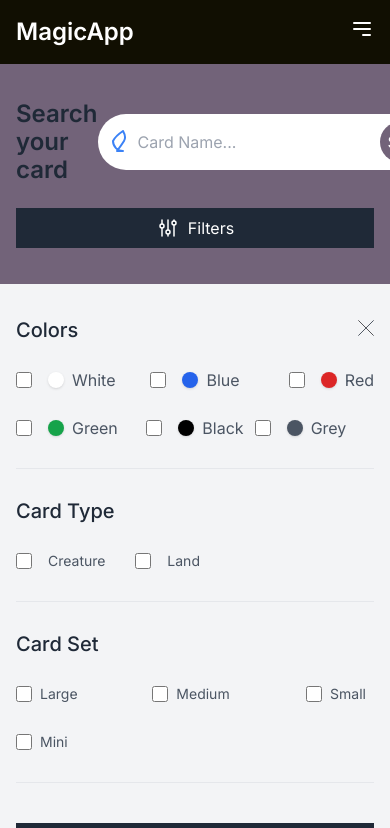
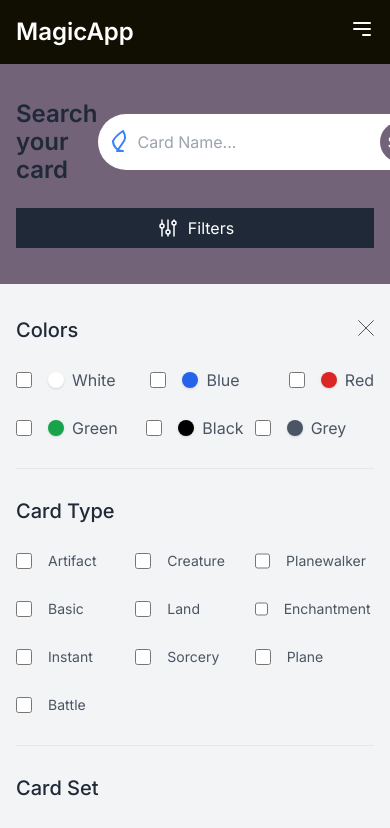
Before and after one commit to C0d3Drak3/MagicApp, a Next.js app in the folder client/: page / in a window 390 px wide. Shown: the top 828 px of the page. Built offline with nearby package versions, Linux system fonts and the light colour scheme; no server answers.

Commit message:
filterTypesAdded

```diff
--- a/client/src/app/filters/filtersTuk.tsx
+++ b/client/src/app/filters/filtersTuk.tsx
@@ -1,5 +1,7 @@
 "use client";
-import React, { useState } from "react";
+import React, { useState, useEffect } from "react";
+import axios from "axios";
+import SetData from "../types/sets";
 
 const Filter1 = () => {
   const [searchTerm, setSearchTerm] = useState("");
@@ -13,36 +15,35 @@ const Filter1 = () => {
     grey: false,
     creature: false,
     land: false,
-    leather: false,
-    cotton: false,
-    fabric: false,
-    crocodile: false,
-    wool: false,
-    large: false,
-    medium: false,
-    small: false,
-    mini: false,
+    enchantment: false,
+    planewalker: false,
+    artifact: false,
+    basic: false,
+    instant: false,
+    sorcery: false,
+    plane: false,
+    battle: false,
   });
 
-  const {
-    white,
-    blue,
-    red,
-    green,
-    black,
-    grey,
-    creature,
-    land,
-    leather,
-    cotton,
-    fabric,
-    crocodile,
-    wool,
-    large,
-    medium,
-    small,
-    mini,
-  } = check;
+  const { white, blue, red, green, black, grey } = check;
+
+  const [sets, setSets] = useState<SetData[]>([]); // Almacena los datos de los sets.
+  const [selectedSet, setSelectedSet] = useState(""); // Almacena el set seleccionado.
+
+  useEffect(() => {
+    axios
+      .get("https://api.scryfall.com/sets")
+      .then((response) => {
+        const setList: SetData[] = response.data.data.map((set: any) => ({
+          name: set.name,
+          code: set.code,
+        }));
+        setSets(setList);
+      })
+      .catch((error) => {
+        console.error("Error al obtener los sets:", error);
+      });
+  }, []);
 
   const changeHandler = (e: React.ChangeEvent<HTMLInputElement>) => {
     setCheck({
@@ -61,22 +62,31 @@ const Filter1 = () => {
       black: false,
       grey: false,
       creature: false,
+      planewalker: false,
+      artifact: false,
+      basic: false,
+      instant: false,
+      sorcery: false,
+      plane: false,
+      battle: false,
       land: false,
-      leather: false,
-      cotton: false,
-      fabric: false,
-      crocodile: false,
-      wool: false,
-      large: false,
-      medium: false,
-      small: false,
-      mini: false,
+      enchantment: false,
     });
+    console.log(selectedSet);
+    console.log(check);
   };
 
   const CardTypes = [
-    { id: "Creature", label: "Creature" },
-    { id: "Land", label: "Land" },
+    { id: "artifact", label: "Artifact" },
+    { id: "creature", label: "Creature" },
+    { id: "planewalker", label: "Planewalker" },
+    { id: "basic", label: "Basic" },
+    { id: "land", label: "Land" },
+    { id: "enchantment", label: "Enchantment" },
+    { id: "instant", label: "Instant" },
+    { id: "sorcery", label: "Sorcery" },
+    { id: "plane", label: "Plane" },
+    { id: "battle", label: "Battle" },
   ];
 
   const handleSearchChange = (e: React.ChangeEvent<HTMLInputElement>) => {
@@ -463,116 +473,8 @@ const Filter1 = () => {
                 </div>
               </div>
             ))}
-            {/*
-            <div className=" flex space-x-2 md:justify-center md:items-center items-center justify-start">
-              <input
-                className="w-4 h-4 mr-2"
-                type="checkbox"
-                id="Leather"
-                name="leather"
-                value="Leather"
-                checked={leather}
-                onChange={changeHandler}
-              />
-              <div className=" inline-block">
-                <div className=" flex space-x-6 justify-center items-center">
-                  <label
-                    className=" mr-2 text-sm leading-3 font-normal text-gray-600"
-                    htmlFor="Leather"
-                  >
-                    Leather
-                  </label>
-                </div>
-              </div>
-            </div>
-            <div className=" flex justify-center items-center">
-              <input
-                className="w-4 h-4 mr-2"
-                type="checkbox"
-                id="Cotton"
-                name="cotton"
-                value="Cotton"
-                checked={cotton}
-                onChange={changeHandler}
-              />
-              <div className=" inline-block">
-                <div className=" flex space-x-6 justify-center items-center">
-                  <label
-                    className=" mr-2 text-sm leading-3 font-normal text-gray-600"
-                    htmlFor="Cotton"
-                  >
-                    Cotton
-                  </label>
-                </div>
-              </div>
-            </div>
-            <div className=" flex space-x-2 md:justify-center md:items-center items-center justify-end">
-              <input
-                className="w-4 h-4 mr-2"
-                type="checkbox"
-                id="Fabric"
-                name="fabric"
-                value="Fabric"
-                checked={fabric}
-                onChange={changeHandler}
-              />
-              <div className=" inline-block">
-                <div className=" flex space-x-6 justify-center items-center">
-                  <label
-                    className=" mr-2 text-sm leading-3 font-normal text-gray-600"
-                    htmlFor="Fabric"
-                  >
-                    Fabric
-                  </label>
-                </div>
-              </div>
-            </div>
-            <div className=" flex space-x-2 md:justify-center md:items-center items-center justify-start">
-              <input
-                className="w-4 h-4 mr-2"
-                type="checkbox"
-                id="Crocodile"
-                name="crocodile"
-                value="Crocodile"
-                checked={crocodile}
-                onChange={changeHandler}
-              />
-              <div className=" inline-block">
-                <div className=" flex space-x-6 justify-center items-center">
-                  <label
-                    className=" mr-2 text-sm leading-3 font-normal text-gray-600"
-                    htmlFor="Crocodile"
-                  >
-                    Crocodile
-                  </label>
-                </div>
-              </div>
-            </div>
-            <div className=" flex justify-center items-center">
-              <input
-                className="w-4 h-4 mr-2"
-                type="checkbox"
-                id="Wool"
-                name="wool"
-                value="Wool"
-                checked={wool}
-                onChange={changeHandler}
-              />
-              <div className=" inline-block">
-                <div className=" flex space-x-6 justify-center items-center">
-                  <label
-                    className=" mr-2 text-sm leading-3 font-normal text-gray-600"
-                    htmlFor="Wool"
-                  >
-                    Wool
-                  </label>
-                </div>
-              </div>
-            </div>
-            */}
           </div>
         </div>
-
         <hr className=" bg-gray-200 lg:w-6/12 w-full md:my-10 my-8" />
         {/* Sets Section */}
         <div>
@@ -582,93 +484,24 @@ const Filter1 = () => {
             </p>
           </div>
           <div className=" md:flex md:space-x-6 mt-8 grid grid-cols-3 gap-y-8 flex-wrap">
-            <div className=" flex md:justify-center md:items-center items-center justify-start ">
-              <input
-                className="w-4 h-4 mr-2"
-                type="checkbox"
-                id="Large"
-                name="large"
-                value="Large"
-                checked={large}
-                onChange={changeHandler}
-              />
-              <div className=" inline-block">
-                <div className=" flex space-x-6 justify-center items-center">
-                  <label
-                    className=" mr-2 text-sm leading-3 font-normal text-gray-600"
-                    htmlFor="Large"
-                  >
-                    Large
-                  </label>
-                </div>
-              </div>
-            </div>
-            <div className=" flex justify-center items-center ">
-              <input
-                className="w-4 h-4 mr-2"
-                type="checkbox"
-                id="Medium"
-                name="medium"
-                value="Medium"
-                checked={medium}
-                onChange={changeHandler}
-              />
-              <div className=" inline-block">
-                <div className=" flex space-x-6 justify-center items-center">
-                  <label
-                    className=" mr-2 text-sm leading-3 font-normal text-gray-600"
-                    htmlFor="Medium"
-                  >
-                    Medium
-                  </label>
-                </div>
-              </div>
-            </div>
-            <div className=" flex md:justify-center md:items-center items-center justify-end ">
-              <input
-                className="w-4 h-4 mr-2"
-                type="checkbox"
-                id="Small"
-                name="small"
-                value="Small"
-                checked={small}
-                onChange={changeHandler}
-              />
-              <div className=" inline-block">
-                <div className=" flex space-x-6 justify-center items-center">
-                  <label
-                    className=" mr-2 text-sm leading-3 font-normal text-gray-600"
-                    htmlFor="Small"
-                  >
-                    Small
-                  </label>
-                </div>
-              </div>
-            </div>
-            <div className=" flex md:justify-center md:items-center items-center justify-start ">
-              <input
-                className="w-4 h-4 mr-2"
-                type="checkbox"
-                id="Mini"
-                name="mini"
-                value="Mini"
-                checked={mini}
-                onChange={changeHandler}
-              />
-              <div className=" inline-block">
-                <div className=" flex space-x-6 justify-center items-center">
-                  <label
-                    className=" mr-2 text-sm leading-3 font-normal text-gray-600"
-                    htmlFor="Mini"
-                  >
-                    Mini
-                  </label>
-                </div>
-              </div>
+            <div className="flex space-x-2 md:justify-center md:items-center items-center justify-start">
+              <select
+                id="CardSet"
+                name="cardSet"
+                value={selectedSet}
+                onChange={(e) => setSelectedSet(e.target.value)}
+                className="py-2 px-4 rounded-lg border border-gray-300 focus:outline-none focus:ring focus:border-blue-300"
+              >
+                <option value="">Select a set</option>
+                {sets.map((set) => (
+                  <option key={set.code} value={set.code}>
+                    {set.name}
+                  </option>
+                ))}
+              </select>
             </div>
           </div>
         </div>
-
         <hr className=" bg-gray-200 lg:w-6/12 w-full md:my-10 my-8" />
 
         {/* To add Section */}
--- /dev/null
+++ b/client/src/app/types/sets.ts
@@ -0,0 +1,6 @@
+interface SetData {
+  name: string;
+  code: string;
+}
+
+export default SetData
```
